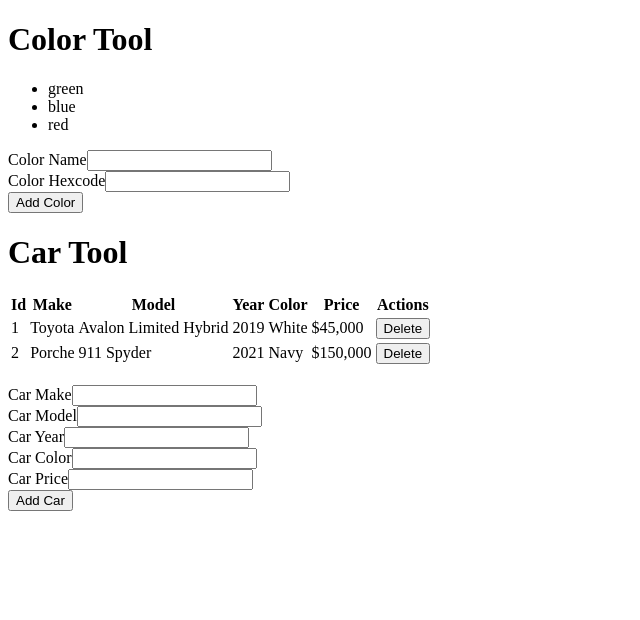
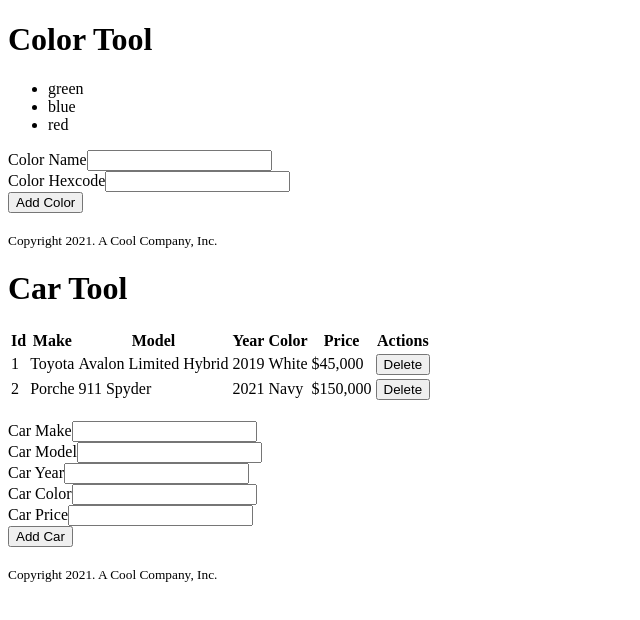
Before and after one commit to tspauld98/demo-app, a React (Create React App) app: page / in a window 1280 px wide. Shown: the top 620 px of the page, without its empty margins (0-640 px from the left). Built offline with nearby package versions, Linux system fonts and the light colour scheme.

Commit message:
Completed exercise 7

```diff
--- a/src/components/CarTool.js
+++ b/src/components/CarTool.js
@@ -2,6 +2,7 @@ import { useState } from 'react';
 
 import { ToolHeader } from './ToolHeader';
 import { CarTable } from './CarTable';
+import { ToolFooter } from './ToolFooter';
 
 export const CarTool = ({ cars: initialCars }) => {
 
@@ -89,6 +90,8 @@ export const CarTool = ({ cars: initialCars }) => {
         </div>
         <button type="button" onClick={addCar}>Add Car</button>
       </form>
+      <br/>
+      <ToolFooter />
     </>
   );
 
--- a/src/components/ColorTool.js
+++ b/src/components/ColorTool.js
@@ -2,6 +2,7 @@ import { useState } from "react";
 
 import { ToolHeader } from "./ToolHeader";
 import { ColorList } from "./ColorList";
+import { ToolFooter } from "./ToolFooter";
 
 export const ColorTool = ({ colors: initialColors }) => {
 
@@ -51,6 +52,8 @@ export const ColorTool = ({ colors: initialColors }) => {
         </div>
         <button type="button" onClick={addColor}>Add Color</button>
       </form>
+      <br/>
+      <ToolFooter />
     </>
   );
 };
--- /dev/null
+++ b/src/components/ToolFooter.js
@@ -0,0 +1,5 @@
+export const ToolFooter = () => <>
+  <footer>
+    <small>Copyright 2021. A Cool Company, Inc.</small>
+  </footer>
+</>;
```
